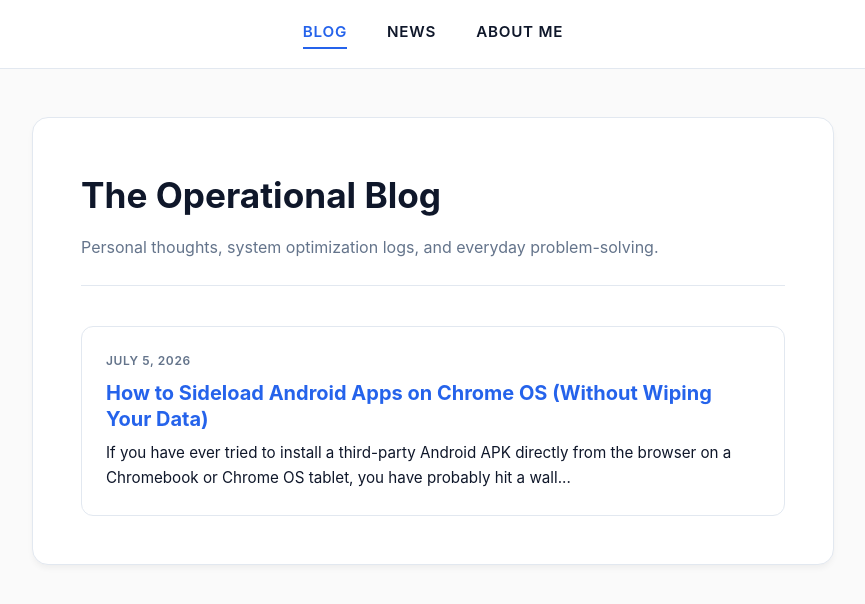
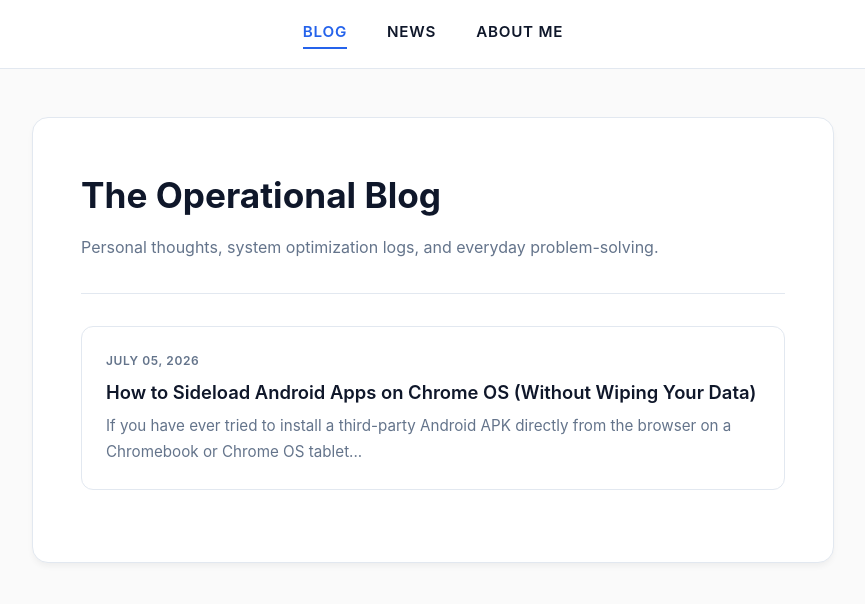
Before and after one commit to 23303016-Sifat/23303016-Sifat, a Jekyll site: the page index.html, which Jekyll copies as it is, in a window 1280 px wide. Shown: the top 604 px of the page, without its empty margins (207-1072 px from the left). Built offline with Jekyll 4.4.1, drawn with Linux system fonts in a browser that asks for light colours.

Commit message:
Update index.html

```diff
--- a/index.html
+++ b/index.html
@@ -16,21 +16,24 @@
 
     .container { max-width: 850px; margin: 3rem auto; padding: 0 1.5rem; }
 
-    .header-card { background: var(--card-bg); border: 1px solid var(--border); border-radius: 16px; padding: 3rem; margin-bottom: 2rem; box-shadow: 0 4px 6px -1px rgba(0, 0, 0, 0.05); }
-    .header-card h1 { font-size: 2.2rem; margin-bottom: 0.5rem; font-weight: 700; color: var(--text-main); }
-    .header-card p.subtitle { color: var(--text-muted); font-size: 1rem; margin-bottom: 2.5rem; border-bottom: 1px solid var(--border); padding-bottom: 1.5rem; }
+    .main-card { background: var(--card-bg); border: 1px solid var(--border); border-radius: 16px; padding: 3rem; margin-bottom: 2rem; box-shadow: 0 4px 6px -1px rgba(0, 0, 0, 0.05); }
+    .main-card h1 { font-size: 2.2rem; margin-bottom: 0.5rem; font-weight: 700; color: var(--text-main); }
+    .main-card p.subtitle { color: var(--text-muted); font-size: 1rem; margin-bottom: 2rem; padding-bottom: 2rem; border-bottom: 1px solid var(--border); }
 
-    /* Clickable Card Styles */
-    .post-card { display: block; text-decoration: none; border: 1px solid var(--border); padding: 1.5rem; border-radius: 12px; transition: all 0.2s ease; background: #ffffff; }
-    .post-card:hover { border-color: var(--accent); box-shadow: 0 4px 12px rgba(37, 99, 235, 0.1); transform: translateY(-2px); }
+    /* The Outlined Box Style (Matches your screenshot exactly) */
+    .post-box { border: 1px solid var(--border); border-radius: 12px; padding: 1.5rem; margin-bottom: 1.5rem; background: #ffffff; }
     .post-date { font-size: 0.75rem; color: var(--text-muted); font-weight: 600; text-transform: uppercase; letter-spacing: 0.05em; margin-bottom: 0.5rem; display: block; }
-    .post-title { font-size: 1.25rem; color: var(--accent); font-weight: 700; margin-bottom: 0.5rem; line-height: 1.3;}
-    .post-excerpt { font-size: 0.95rem; color: var(--text-main); }
+
+    /* The Clickable Title Link */
+    .post-title { font-size: 1.15rem; color: var(--text-main); font-weight: 600; text-decoration: none; display: block; margin-bottom: 0.5rem; line-height: 1.4; transition: color 0.2s; }
+    .post-title:hover { color: var(--accent); text-decoration: underline; }
+
+    .post-excerpt { font-size: 0.95rem; color: var(--text-muted); }
 
     @media (max-width: 768px) {
       .navbar { padding: 1rem 0.5rem; gap: 0.8rem; flex-wrap: wrap; justify-content: center; }
       .navbar a { font-size: 0.8rem; }
-      .header-card { padding: 1.5rem; }
+      .main-card { padding: 1.5rem; }
     }
   </style>
 </head>
@@ -42,16 +45,19 @@
   </nav>
 
   <div class="container">
-    <div class="header-card">
+    <div class="main-card">
       <h1>The Operational Blog</h1>
       <p class="subtitle">Personal thoughts, system optimization logs, and everyday problem-solving.</p>
 
-      <!-- This is the clickable card that links to your article -->
-      <a href="chrome-os.html" class="post-card">
-        <span class="post-date">July 5, 2026</span>
-        <div class="post-title">How to Sideload Android Apps on Chrome OS (Without Wiping Your Data)</div>
-        <p class="post-excerpt">If you have ever tried to install a third-party Android APK directly from the browser on a Chromebook or Chrome OS tablet, you have probably hit a wall...</p>
-      </a>
+      <!-- BLOG POST 1 -->
+      <div class="post-box">
+        <span class="post-date">July 05, 2026</span>
+        <!-- THIS IS THE CLICKABLE TITLE -->
+        <a href="chrome-os.html" class="post-title">How to Sideload Android Apps on Chrome OS (Without Wiping Your Data)</a>
+        <p class="post-excerpt">If you have ever tried to install a third-party Android APK directly from the browser on a Chromebook or Chrome OS tablet...</p>
+      </div>
+
+      <!-- FUTURE BLOG POSTS WILL BE PASTED RIGHT HERE -->
 
     </div>
   </div>
```
